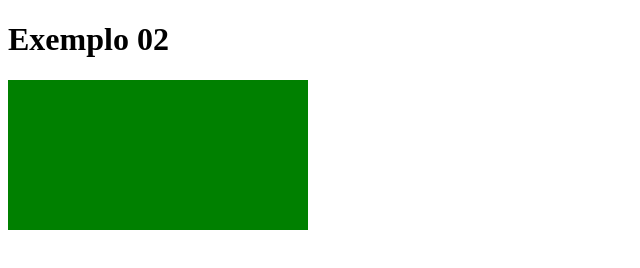
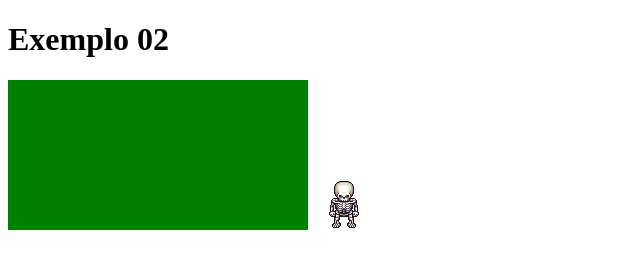
Before and after one commit to ufjf-dcc104/ufjf-dcc138-2021-3ere-atv3-RodrigoSoares0, a plain HTML site: page index.html in a window 1280 px wide. Shown: the whole page, without its empty margins (0-640 px from the left). Drawn offline with Linux system fonts and the light colour scheme.

Commit message:
adiciona elemento de imagem na pagina

```diff
--- a/index.html
+++ b/index.html
@@ -9,6 +9,7 @@
 <body>
     <h1>Exemplo 02</h1>
     <canvas></canvas>
+    <img src="assets/skeleton01.png"/>
     <script>
         const canvas = document.querySelector("canvas");
         const ctx = canvas.getContext("2d");
```
Also changed, not shown: assets/skeleton01.png (added).
